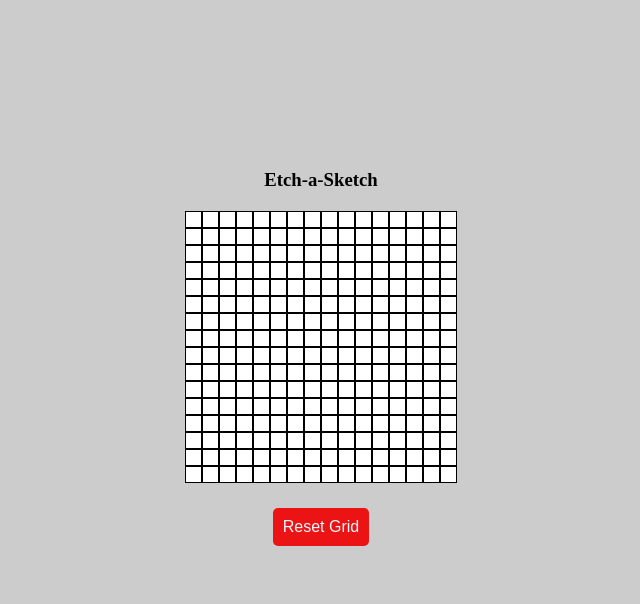
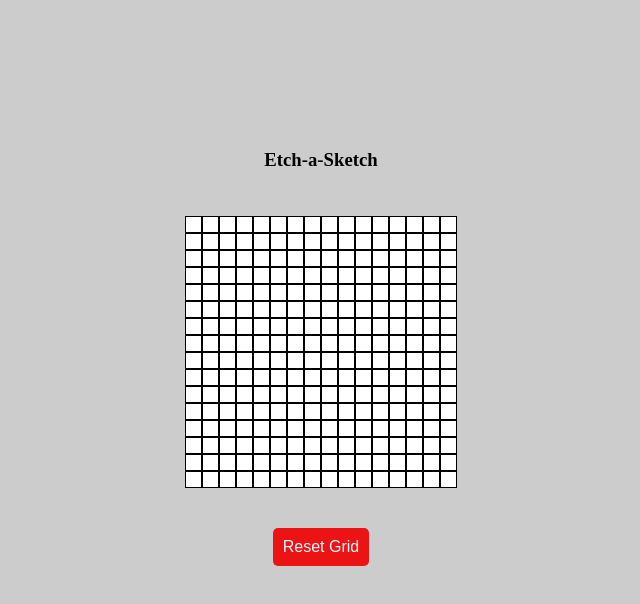
Before and after one commit to adrians90/etch-a-sketch2024, a plain HTML site: page index.html in a window 1280 px wide. Shown: the whole page, without its empty margins (255-895 px from the left). Drawn offline with Linux system fonts and the light colour scheme.

Commit message:
added padding and margin to container and title

```diff
--- a/style.css
+++ b/style.css
@@ -26,10 +26,21 @@ body {
     border: 1px solid black;
     background-color: white;
 }
-
+.title {
+    display: flex;
+    min-height: 20px;
+    min-width: 50px;
+    position: sticky;
+    margin-bottom: 10px;
+}
 .title.text {
     margin: 15px;
     padding: 5px;
+}
+
+.container {
+    margin: 5px;
+    padding: 10px;
 }
 
 .btn-container {
```
